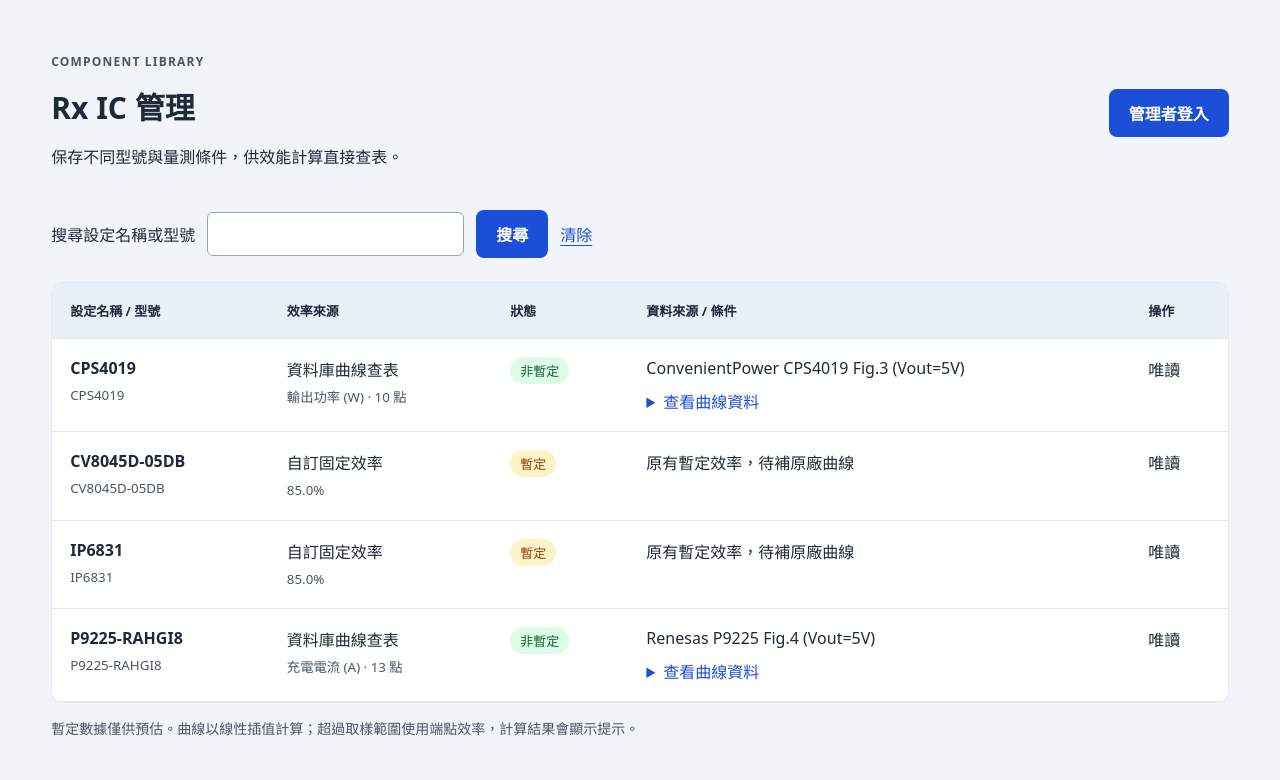
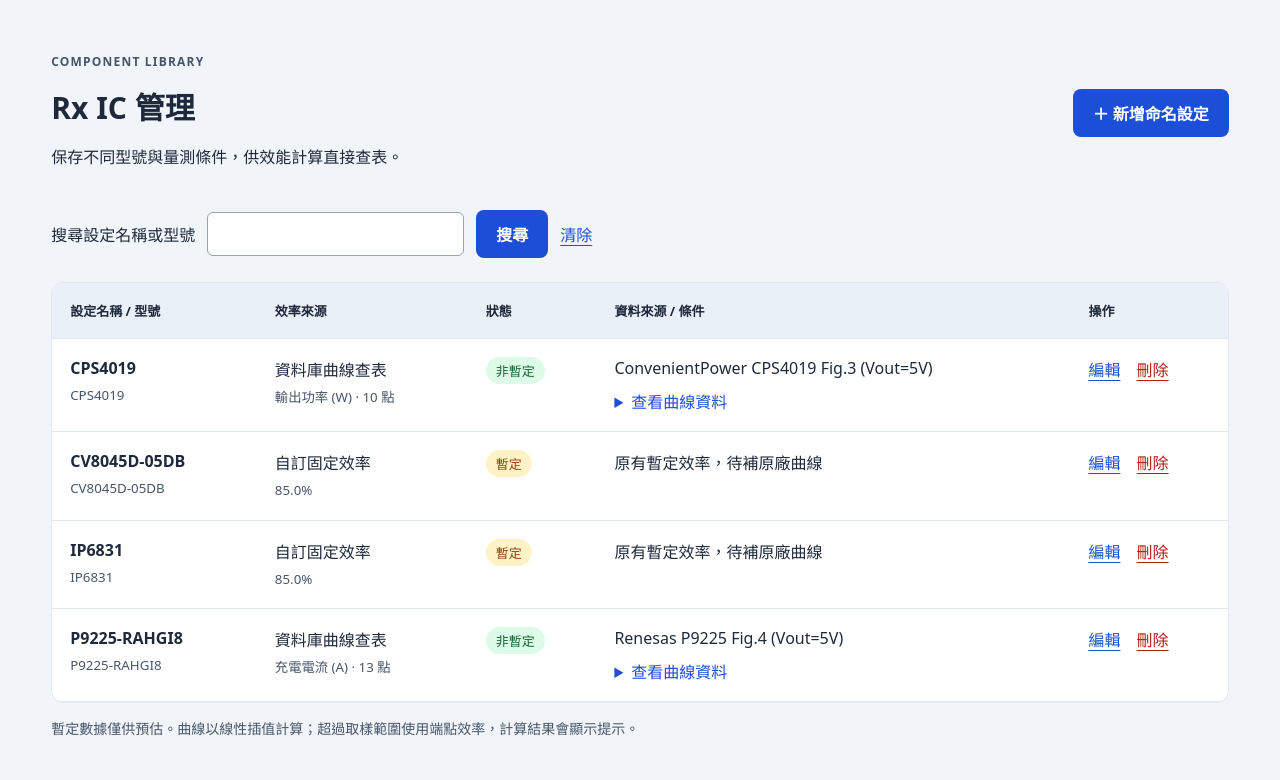
Before and after one commit to JF921020/Qi_System, a Django app: page /ics/rx/ in a window 1280 px wide. Shown: the part 150-930 px from the top of the page. Run offline with Django 5.2, Linux system fonts and the light colour scheme; data comes from the database, SQL or seed files in the repository.

Commit message:
開放 IC 設定免登入管理

```diff
--- a/backend/apps/main/templates/main/ic_list.html
+++ b/backend/apps/main/templates/main/ic_list.html
@@ -2,8 +2,7 @@
 {% block content %}
 <div class="heading"><div><p class="eyebrow">COMPONENT LIBRARY</p><h1>{{ title }} 管理</h1>
 <p>保存不同型號與量測條件，供效能計算直接查表。</p></div>
-{% if request.user.is_staff %}<a class="button" href="{% url 'main:ic-new' kind %}">＋ 新增命名設定</a>
-{% else %}<a class="button" href="{% url 'admin:login' %}?next={{ request.path|urlencode }}">管理者登入</a>{% endif %}</div>
+<a class="button" href="{% url 'main:ic-new' kind %}">＋ 新增命名設定</a></div>
 <form class="search" method="get"><label for="ic-query">搜尋設定名稱或型號</label><input id="ic-query" name="q" value="{{ query }}" maxlength="120"><button type="submit">搜尋</button><a href="{% url 'main:ic-list' kind %}">清除</a></form>
 <div class="table-wrap"><table>
 <thead><tr><th>設定名稱 / 型號</th><th>效率來源</th><th>狀態</th><th>資料來源 / 條件</th><th>操作</th></tr></thead>
@@ -12,8 +11,8 @@
     <td>{{ item.get_mode_display }}<small>{% if item.mode == 'fixed' %}{{ item.efficiency }}%{% else %}{{ item.get_axis_display }} · {{ item.points|length }} 點{% endif %}</small></td>
     <td>{% if item.provisional %}<span class="badge pending">暫定</span>{% else %}<span class="badge">非暫定</span>{% endif %}</td>
     <td>{{ item.source|default:'—' }}{% if item.mode == 'curve' %}<details><summary>查看曲線資料</summary><pre>{{ item.points }}</pre></details>{% endif %}</td>
-    <td>{% if request.user.is_staff %}<a href="{% url 'main:ic-edit' kind item.pk %}">編輯</a> <a class="danger" href="{% url 'main:ic-delete' kind item.pk %}">刪除</a>{% else %}唯讀{% endif %}</td>
-</tr>{% empty %}<tr><td colspan="5">{% if query %}沒有符合搜尋的設定。{% else %}尚無 IC 設定，請登入後新增。{% endif %}</td></tr>{% endfor %}</tbody>
+    <td><a href="{% url 'main:ic-edit' kind item.pk %}">編輯</a> <a class="danger" href="{% url 'main:ic-delete' kind item.pk %}">刪除</a></td>
+</tr>{% empty %}<tr><td colspan="5">{% if query %}沒有符合搜尋的設定。{% else %}尚無 IC 設定，請新增。{% endif %}</td></tr>{% endfor %}</tbody>
 </table></div>
 <p class="hint">暫定數據僅供預估。曲線以線性插值計算；超過取樣範圍使用端點效率，計算結果會顯示提示。</p>
 {% endblock %}
--- a/backend/apps/main/templates/main/index.html
+++ b/backend/apps/main/templates/main/index.html
@@ -546,9 +546,7 @@
         <div class="dig-step">
             <div class="dig-step-title"><span class="dig-num"></span> 儲存</div>
             <button class="dig-btn" style="background:var(--eff-green); padding:8px 20px; font-size:0.9em;" onclick="saveDigitizedCurve()">套用本次計算</button>
-            {% if request.user.is_staff %}
             <button id="digDatabaseSave" class="dig-btn" data-rx-url="{% url 'main:ic-new' 'rx' %}" data-charger-url="{% url 'main:ic-new' 'charger' %}" onclick="saveDigitizedToDatabase()">命名並儲存到資料庫</button>
-            {% else %}<p>本次套用不會永久保存；如需儲存曲線，請先至 IC 管理頁登入管理者。</p>{% endif %}
             <div id="digSaveMsg" style="margin-top:8px; font-size:0.85em;"></div>
         </div>
 
--- a/backend/apps/main/views.py
+++ b/backend/apps/main/views.py
@@ -2,7 +2,6 @@ import json
 from pathlib import Path
 
 from django.contrib import messages
-from django.contrib.admin.views.decorators import staff_member_required
 from django.db import IntegrityError, transaction
 from django.db.models import Q
 from django.http import Http404, JsonResponse
@@ -51,7 +50,6 @@ def ic_list(request, kind):
     return render(request, "main/ic_list.html", {"kind": kind, "title": title, "items": items, "query": query})
 
 
-@staff_member_required
 @require_http_methods(["GET", "POST"])
 def ic_edit(request, kind, pk=None):
     title = kind_title(kind)
@@ -72,7 +70,6 @@ def ic_edit(request, kind, pk=None):
     return render(request, "main/ic_form.html", {"kind": kind, "title": title, "form": form, "item": item})
 
 
-@staff_member_required
 @require_http_methods(["GET", "POST"])
 def ic_delete(request, kind, pk):
     title = kind_title(kind)
```
Also changed, not shown: backend/apps/main/test_ic_management.py (+2 -16 lines), backend/README.md.
